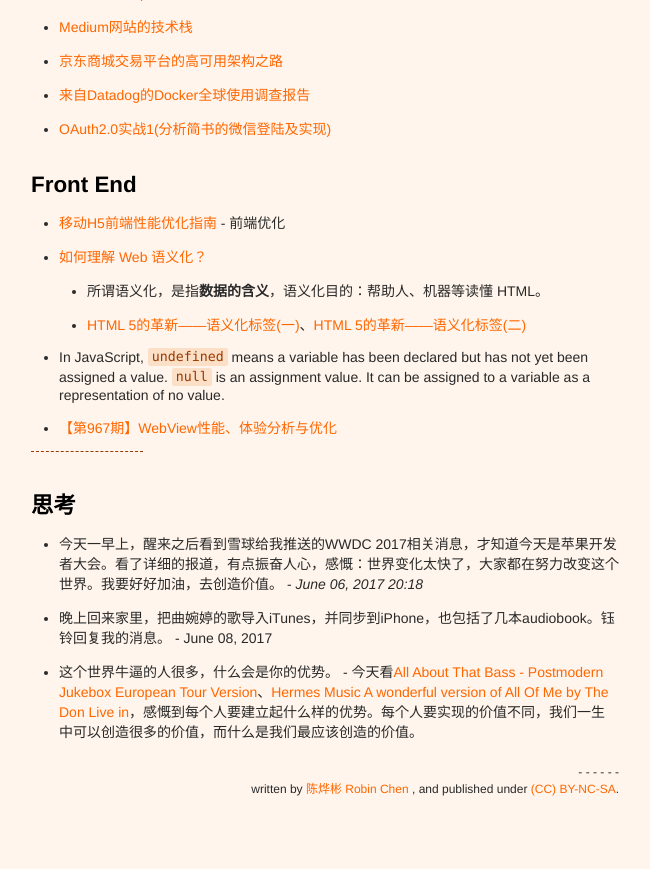
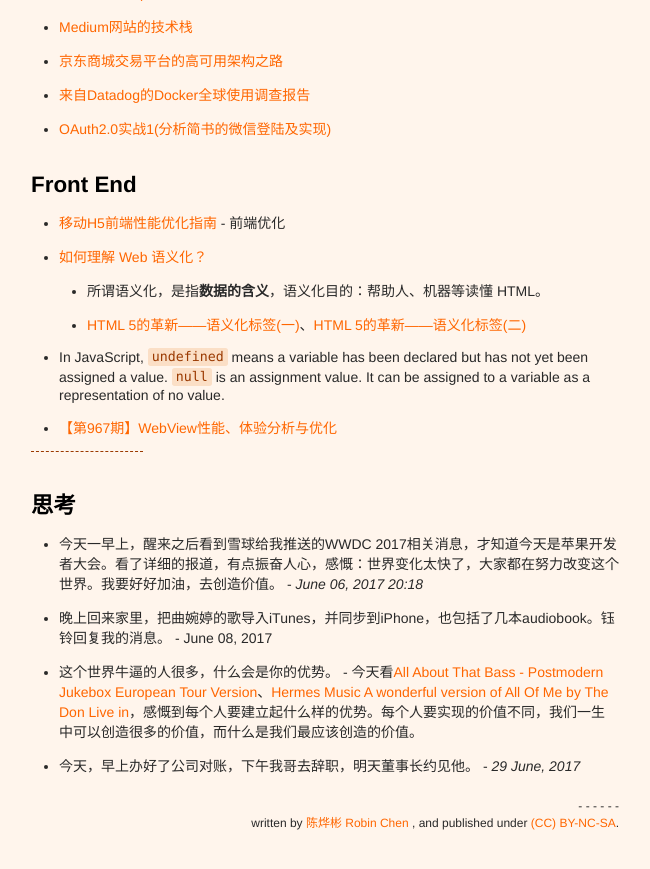
Before and after one commit to xianyuxmu/xianyuxmu.github.io, a Jekyll site: the page built from _posts/2017-06-01-monthly-reading.md, in a window 1280 px wide and 900 px high, scrolled down 2033 px. Shown: the top 869 px of the window, without its empty margins (315-965 px from the left). Built offline with Jekyll 4.4.1, drawn with Linux system fonts in a browser that asks for light colours; comment, search, counter and statistics services are not loaded.

Commit message:
Reading 29 June, 2017

```diff
--- a/_posts/2017-06-01-monthly-reading.md
+++ b/_posts/2017-06-01-monthly-reading.md
@@ -98,3 +98,4 @@ tags:
 - 今天一早上，醒来之后看到雪球给我推送的WWDC 2017相关消息，才知道今天是苹果开发者大会。看了详细的报道，有点振奋人心，感慨：世界变化太快了，大家都在努力改变这个世界。我要好好加油，去创造价值。 - *June 06, 2017 20:18*
 - 晚上回来家里，把曲婉婷的歌导入iTunes，并同步到iPhone，也包括了几本audiobook。钰铃回复我的消息。 - June 08, 2017
 - 这个世界牛逼的人很多，什么会是你的优势。 - 今天看[All About That Bass - Postmodern Jukebox European Tour Version](https://www.youtube.com/watch?v=aLnZ1NQm2uk)、[Hermes Music A wonderful version of All Of Me by The Don Live in](https://www.youtube.com/watch?v=R_obmEaNGNQ)，感慨到每个人要建立起什么样的优势。每个人要实现的价值不同，我们一生中可以创造很多的价值，而什么是我们最应该创造的价值。
+- 今天，早上办好了公司对账，下午我哥去辞职，明天董事长约见他。 - *29 June, 2017*
```
